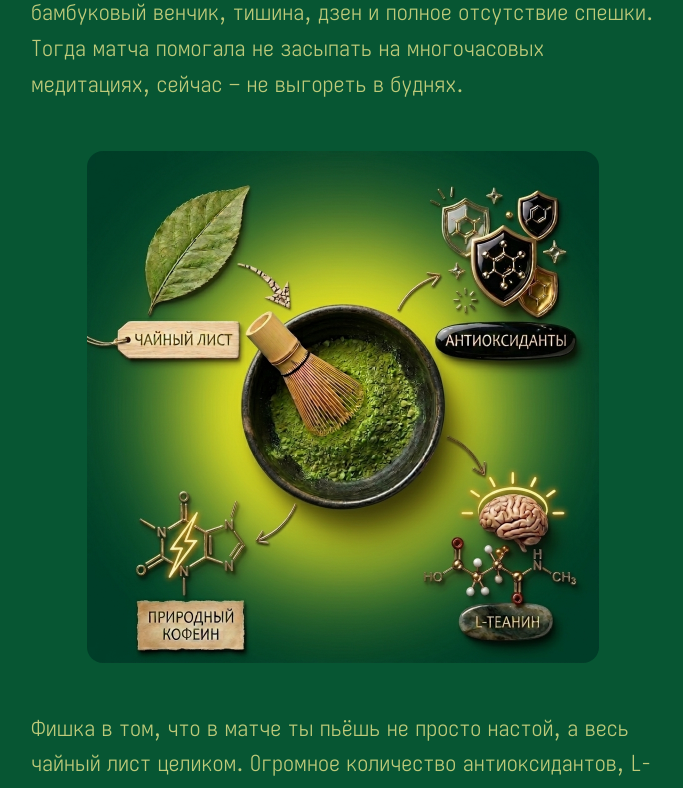
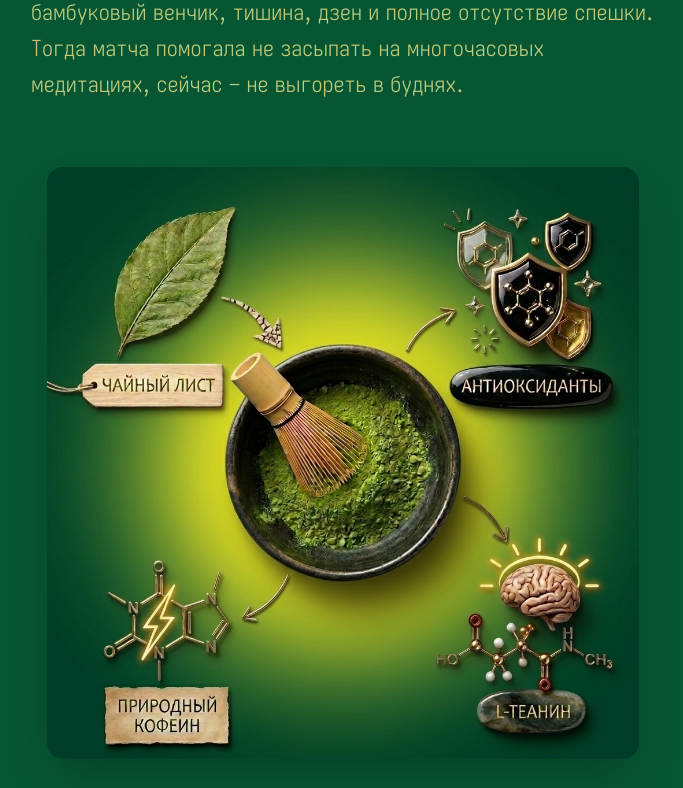
Before and after one commit to bavayra/matcha-cafe, a React (Vite) app: page / in a window 1280 px wide. Shown: the part 2020-2808 px from the top of the page, without its empty margins (297-980 px from the left). Built offline with nearby package versions, Linux system fonts and the light colour scheme; the HTML template or start-up script is replaced by a standard one.

Commit message:
style/feat: impemented ScrollAnimateImage component to the History section and increased treshold

```diff
--- a/src/components/History/History.tsx
+++ b/src/components/History/History.tsx
@@ -1,5 +1,7 @@
 import matchaGoodImg from '../../../images/photos/matcha-good.webp'
 import matchaProductsImg from '../../../images/photos/matcha-products.webp'
+
+import ScrollAnimateImage from '../ScrollAnimateImage'
 
 const blocks = [
   {
@@ -27,12 +29,11 @@ export default function History() {
               {block.text}
             </p>
 
-            {/* Photo between blocks, but not after the last one */}
             {i < photos.length && (
-              <img
+              <ScrollAnimateImage
                 src={photos[i]}
                 alt="История матчи, ее польза и продукты"
-                className="rounded-2xl w-full md:max-w-lg mx-auto object-cover my-6"
+                direction={i % 2 === 0 ? 'right' : 'left'}
               />
             )}
           </div>
--- a/src/components/ScrollAnimateImage.tsx
+++ b/src/components/ScrollAnimateImage.tsx
@@ -18,7 +18,7 @@ export default function ScrollAnimateImage({ src, alt, direction }: ScrollAnimat
           if (ref.current) observer.unobserve(ref.current)
         }
       },
-      { threshold: 0.1 },
+      { threshold: 0.5 },
     )
 
     if (ref.current) observer.observe(ref.current)
@@ -28,7 +28,7 @@ export default function ScrollAnimateImage({ src, alt, direction }: ScrollAnimat
   const hiddenTranslateClass = direction === 'right' ? 'translate-x-[50vw]' : '-translate-x-[50vw]'
 
   return (
-    <div ref={ref} className="w-full overflow-x-hidden py-10 flex justify-center">
+    <div ref={ref} className="w-full py-10 flex justify-center">
       <div
         className={`
           w-full max-w-2xl px-4
```
